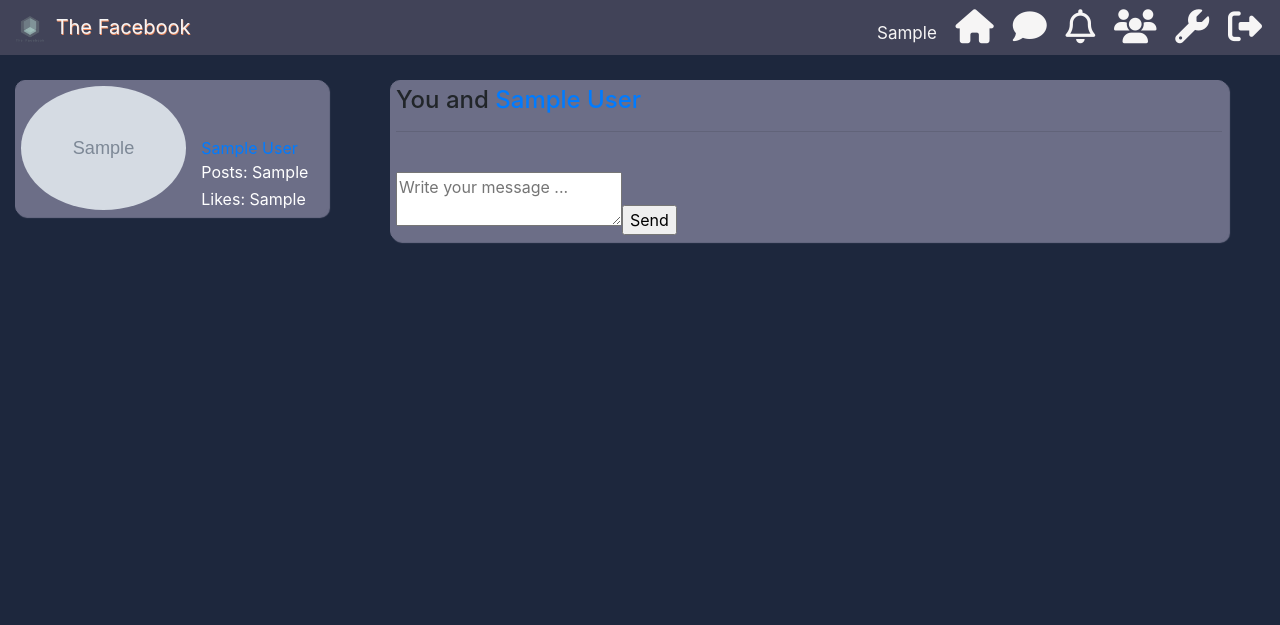
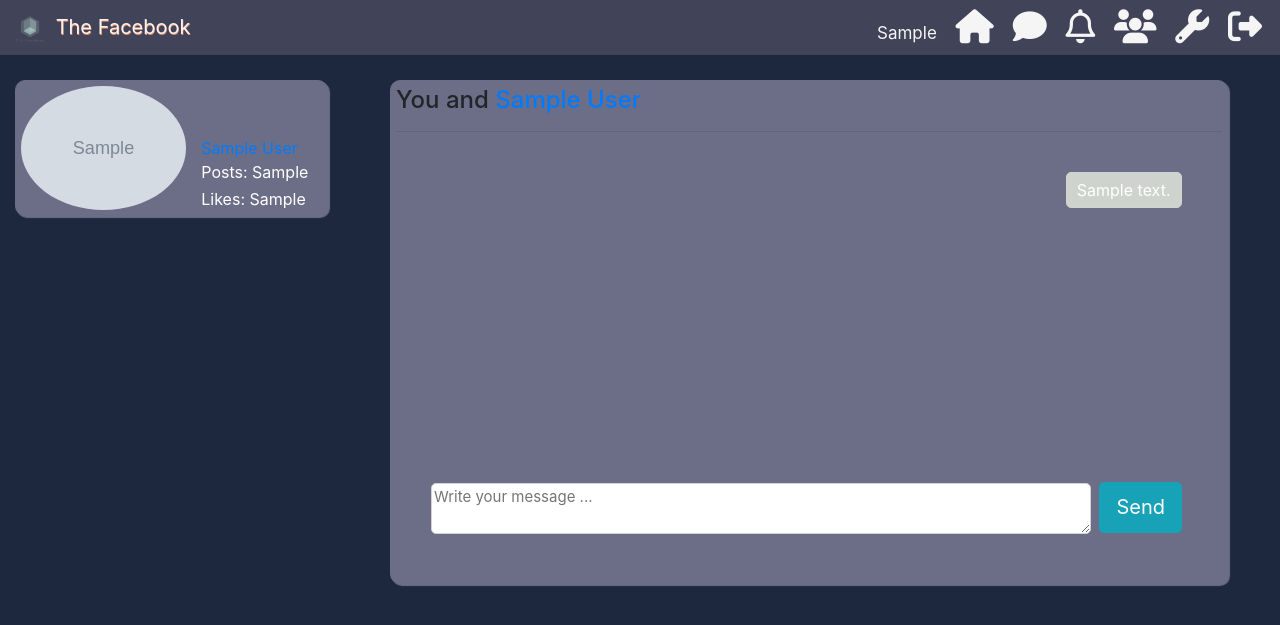
Before and after one commit to baruchsgod/ProyectoFinal, a PHP site: page /messages.php in a window 1280 px wide. Shown: the top 625 px of the page. Run offline with PHP 8.4, Linux system fonts and the light colour scheme; the visitor is signed in with stand-in values (Sample User, id 1); tables that the repository leaves empty or names only in its code hold one stand-in row (values such as "Sample post"); grey boxes marked "Sample" are stand-in pictures; data that the repository does not hold is empty; some libraries are stand-ins or nearby versions.

Commit message:
adding messages area

```diff
--- /dev/null
+++ b/assets/css/message.css
@@ -0,0 +1,46 @@
+#message_textarea{
+  width: 80%;
+  margin-right: 8px;
+  border-radius: 5px;
+  border: 1px solid #D3D3D3;
+  font-size: 15px;
+  margin-left: 35px;
+}
+
+#message_submit{
+  margin-bottom: 45px;
+  height: 51px;
+}
+
+/*** CLASS SELECTORS ***/
+
+.message{
+  border: 1px solid #D3D3D3;
+  border-radius: 5px;
+  padding: 5px 10px;
+  display: inline-block;
+  color: #fff;
+
+}
+
+.message#blue{
+  background-color: #cfd3ce;
+  float: right;
+  margin-bottom: 10px;
+  margin-right: 40px;
+}
+
+.message#green{
+  background-color: #9ad3bc;
+  float: left;
+  margin-bottom:10px;
+  margin-left: 40px;
+}
+
+.loaded_messages{
+  height: 65%;
+  min-height: 300px;
+  max-height: 400px;
+  overflow: auto;
+  margin-bottom: 10px;
+}
--- a/includes/classes/Message.php
+++ b/includes/classes/Message.php
@@ -46,13 +46,24 @@
       }
     }
 
-    public function getMessages(){
+    public function getMessages($otherUser){
       $userLoggedIn = $this->user_obj->getUsername($otherUser);
       $data = "";
 
       $query = mysqli_query($this->con, "UPDATE messages SET opened = 'yes' WHERE user_to = '$userLoggedIn' AND user_from = '$otherUser'");
 
       $get_messages_query = mysqli_query($this->con, "SELECT * FROM messages WHERE (user_to = '$userLoggedIn' AND user_from = '$otherUser') OR (user_from ='$userLoggedIn' AND user_to='$otherUser')");
+
+      while($row = mysqli_fetch_array($get_messages_query)){
+        $user_to = $row['user_to'];
+        $user_from = $row['user_from'];
+        $body = $row['body'];
+
+        $div_top = ($user_to == $userLoggedIn) ? "<div class='message' id='green'>" : "<div class='message' id='blue'>";
+
+        $data = $data . $div_top . $body . "</div><br><br>";
+      }
+      return $data;
     }
   }
 
--- a/includes/header.php
+++ b/includes/header.php
@@ -19,6 +19,7 @@
     <link rel="stylesheet" href="https://stackpath.bootstrapcdn.com/bootstrap/4.5.2/css/bootstrap.min.css" integrity="sha384-JcKb8q3iqJ61gNV9KGb8thSsNjpSL0n8PARn9HuZOnIxN0hoP+VmmDGMN5t9UJ0Z" crossorigin="anonymous">
 
     <link rel="stylesheet" href="assets/css/home.css">
+    <link rel="stylesheet" href="assets/css/message.css">
     <script src="https://use.fontawesome.com/f58802a848.js"></script>
   </head>
   <body>
--- a/messages.php
+++ b/messages.php
@@ -74,7 +74,7 @@
             echo "<div class='results'></div>";
           }else{
             echo "<textarea name='message_body' id='message_textarea' placeholder='Write your message ...'></textarea>";
-            echo "<input type='submit' name='post_message' class='info' id='message_submit' value='Send' />";
+            echo "<input type='submit' name='post_message' class='btn btn-lg btn-info' id='message_submit' value='Send' />";
           }
          ?>
       </form>
```
